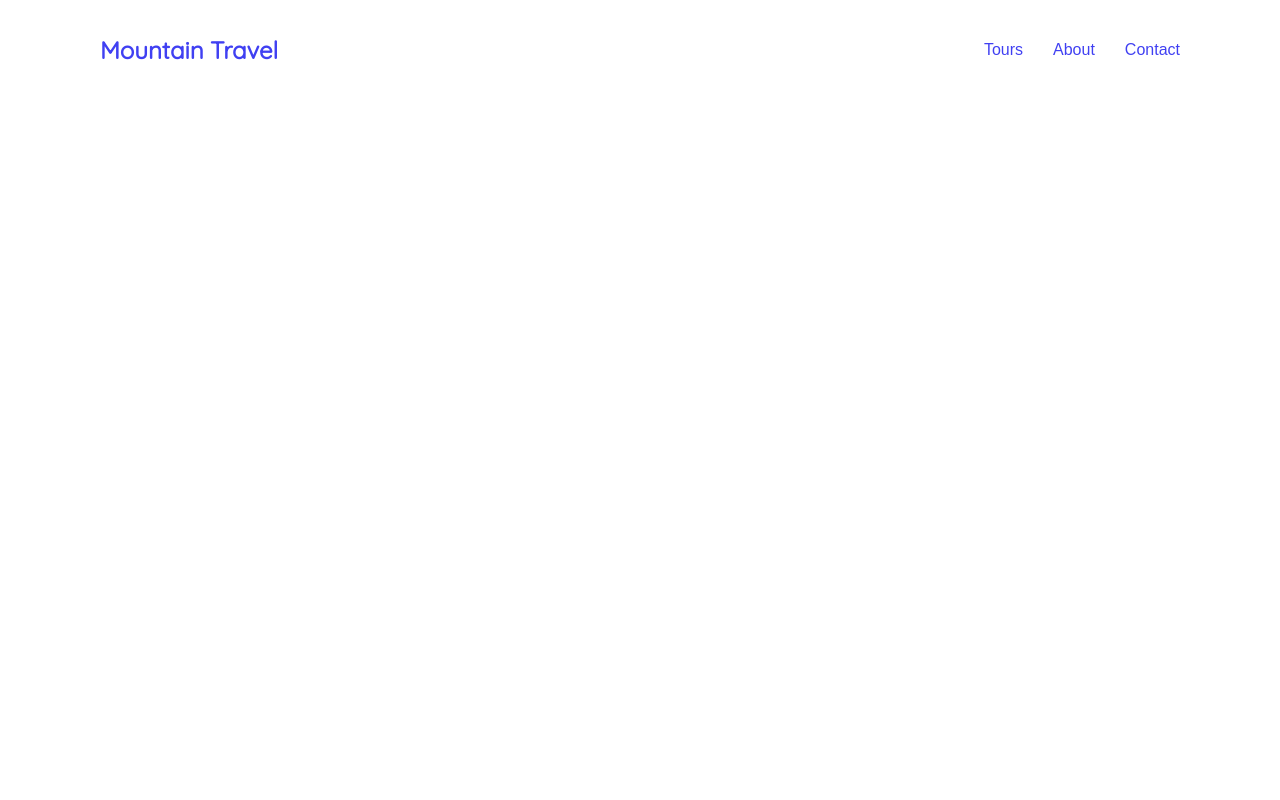
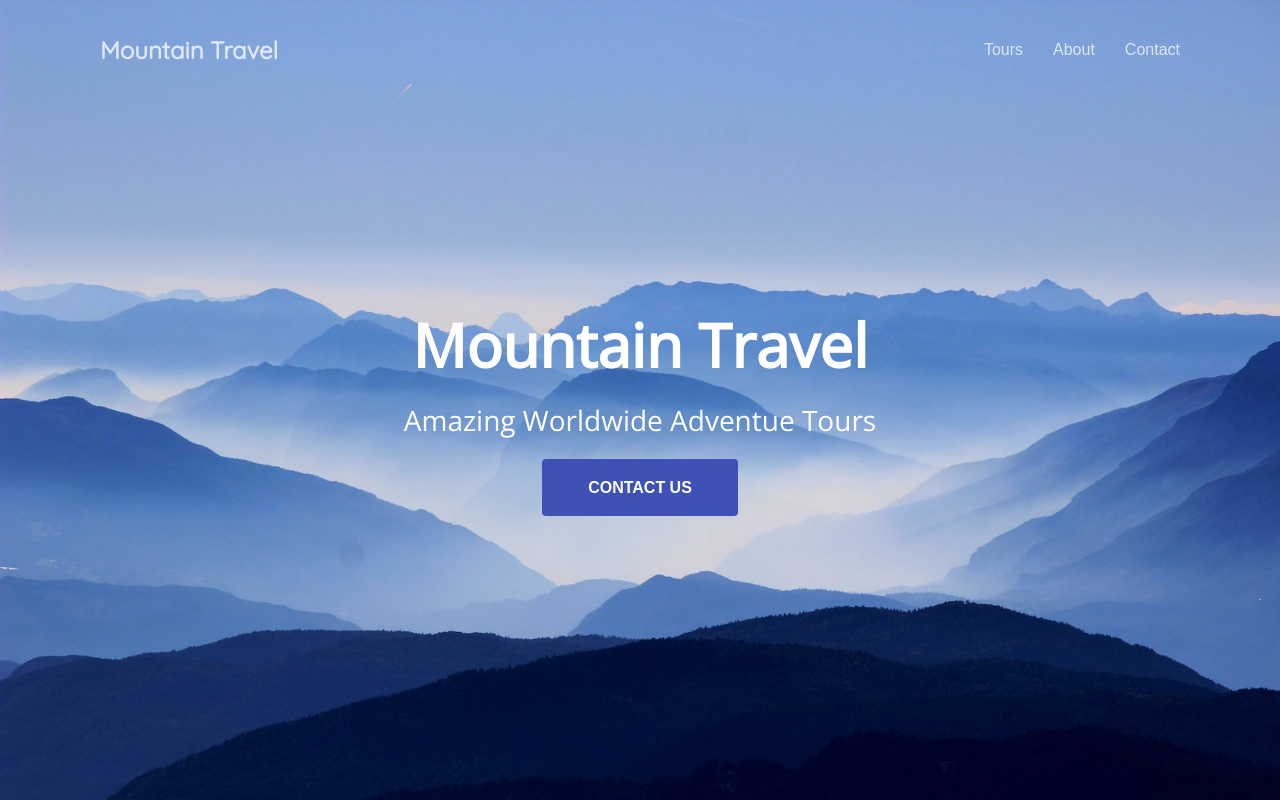
Before and after one commit to nplayfair/mountain_travel, a plain HTML site: page index.html in a window 1280 px wide. Drawn offline with nearby package versions, Linux system fonts and the light colour scheme.

Commit message:
hero styling

```diff
--- a/assets/css/styles.css
+++ b/assets/css/styles.css
@@ -16,21 +16,40 @@ nav {
 a {
   text-decoration: none;
   opacity: 0.75;
+  color: #fff;
 }
 
 a:hover {
   opacity: 1.0;
 }
 
+a.btn {
+  border-radius: 4px;
+  text-transform: uppercase;
+  font-weight: bold;
+  background-color: #3f51b5;
+  opacity: 1.0;
+}
+
+section {
+  display: flex;
+  flex-direction: column;
+  align-items: center;
+  padding: 100px 80px;
+}
+
 /* Header */
 
 header {
   display: flex;
+  position: absolute;
+  width: 100%;
   justify-content: space-between;
   align-items: center;
   padding: 35px 100px 0;
   opacity: 0;
   animation: 1s fadein 0.5s forwards;
+  color: #fff;
 }
 
 @keyframes fadein {
@@ -51,3 +70,51 @@ header nav {
 header nav li {
   margin: 0 15px;
 }
+
+/* Hero */
+
+.hero {
+  position: relative;
+  justify-content: center;
+  text-align: center;
+  min-height: 100vh;
+  color: #fff;
+}
+
+.hero .background-image {
+  position: absolute;
+  top: 0;
+  left: 0;
+  width: 100%;
+  height: 100%;
+  background-size: cover;
+  z-index: -1;
+  background-color: #80a3db;
+}
+
+.hero h1 {
+  font: bold 60px "Open Sans", sans-serif;
+  margin-bottom: 15px;
+}
+
+.hero h3 {
+  font: normal 28px "Open Sans", sans-serif;
+  margin-bottom: 40px;
+}
+
+.hero a.btn {
+  padding: 20px 46px;
+}
+
+.hero-content-area {
+  opacity: 0;
+  margin-top: 100px;
+  animation: 1s slidefade 1s forwards;
+}
+
+@keyframes slidefade {
+  100% {
+    opacity: 1.0;
+    margin: 0;
+  }
+}
--- a/index.html
+++ b/index.html
@@ -17,5 +17,14 @@
         <li><a href="#">Contact</a></li>
       </nav>
     </header>
+
+    <section class="hero">
+      <div class="background-image" style="background-image: url(assets/img/main.jpg);"></div>
+      <div class="hero-content-area">
+        <h1>Mountain Travel</h1>
+        <h3>Amazing Worldwide Adventue Tours</h3>
+        <a href="#" class="btn">Contact Us</a>
+      </div>
+    </section>
   </body>
 </html>
```
